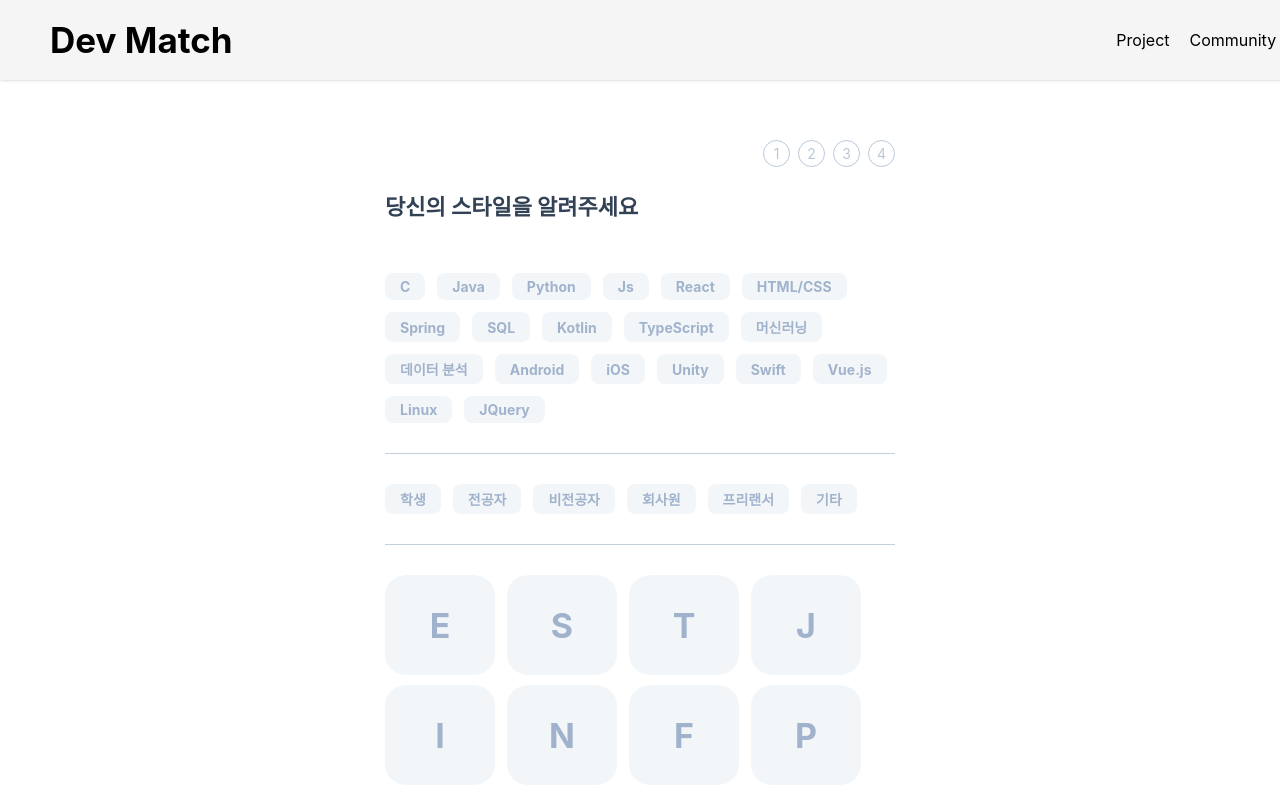
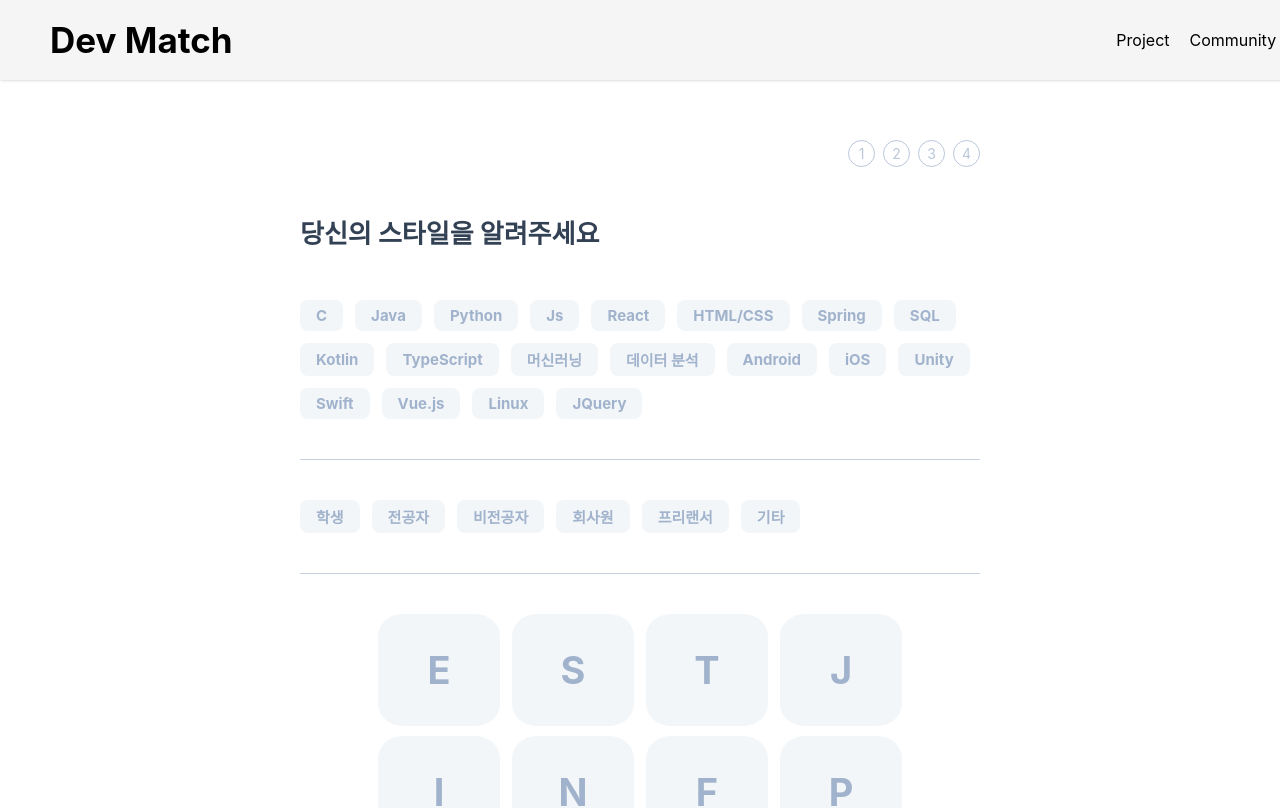
Before and after one commit to YNU-MIDAS-Capstone-Design/front-react, a React (Create React App) app in the folder frontend/: page /Userstyle in a window 1280 px wide. Shown: the top 808 px of the page. Built offline with nearby package versions, Linux system fonts and the light colour scheme.

Commit message:
Design : UserStyle design
Design : UserStyle design

```diff
--- a/frontend/src/pages/UserStyle.js
+++ b/frontend/src/pages/UserStyle.js
@@ -30,7 +30,7 @@ function UserStyle(){
         return result;}
 
     return(
-        <div className={`${styles.View} ${click==0 ? "" : styles.View_list}`}>
+        <div className={styles.View}>
         <div className={styles.StyleBox}>
         <div className={styles.StageBox}>
                 {stageDot()}
--- a/frontend/src/style/UserStyle.module.css
+++ b/frontend/src/style/UserStyle.module.css
@@ -4,20 +4,14 @@
     width: 100%;
     height: auto;
     min-height: 100vh;
-    margin-top: 60px;
-    margin-bottom: 200px;
-}
-
-.View_list{
-    margin-bottom: 290px;
+    margin: 60px 0;
 }
 
 .StyleBox{
     display: flex;
     flex-direction: column;
     align-items: center;
-    width: 600px;
-    height: 600px;
+    width: 800px;
     flex-wrap: nowrap;
 }
 
@@ -27,21 +21,23 @@
     align-items: center;
     width: 85%;
     gap: 8px;
+    margin-bottom: 20px;
 }
 
 .title{
     display: flex;
     align-items: center;
     width: 85%;
-    font-size: 22px;
+    font-size: 26px;
     font-weight: bold;
     color: rgb(51, 65, 85);
+    margin-bottom: 10px;
 }
 
 .MiddleBox{
     display: flex;
     width: 85%;
-    padding: 30px 0;
+    padding: 40px 0;
     gap:  12px;
     border-bottom: 1px solid rgb(140, 162, 192, 0.5);
 }
@@ -50,10 +46,14 @@
     flex-wrap: wrap;
 }
 
+.MiddleBox:nth-of-type(4){
+    justify-content: center;
+}
+
 .MbtiBox{
     display: flex;
     flex-direction: column;
-    gap:10px;
+    gap: 10px;
 }
 
 .MiddleBox:nth-last-of-type(2){
@@ -71,7 +71,6 @@
     font-weight:bolder;
 }
 
-
 .StageDot{
     display: flex;
     justify-content: center;
@@ -88,11 +87,11 @@
     display: flex;
     justify-content: center;
     align-items: center;
-    padding: 5px 15px;
+    padding: 6px 16px;
     color: rgb(140, 162, 192, 0.8);
     background-color: rgb(140, 162, 192, 0.1);
     border-radius: 8px;
-    font-size: 14px;
+    font-size: 15px;
     font-weight: bold;
     cursor: pointer;
 }
@@ -101,7 +100,7 @@
     display: flex;
     justify-content: space-around;
     width: 85%;
-    padding: 20px 0;
+    padding: 40px 0;
 }
 
 .DoneButton{
@@ -119,10 +118,10 @@
 }
 
 .MbtiButton{
-    width: 80px;
-    height: 90px;
+    width: 90px;
+    height: 100px;
     border-radius: 20%;
-    font-size: 34px;
+    font-size: 38px;
     font-weight: bolder;
 }
 
```
